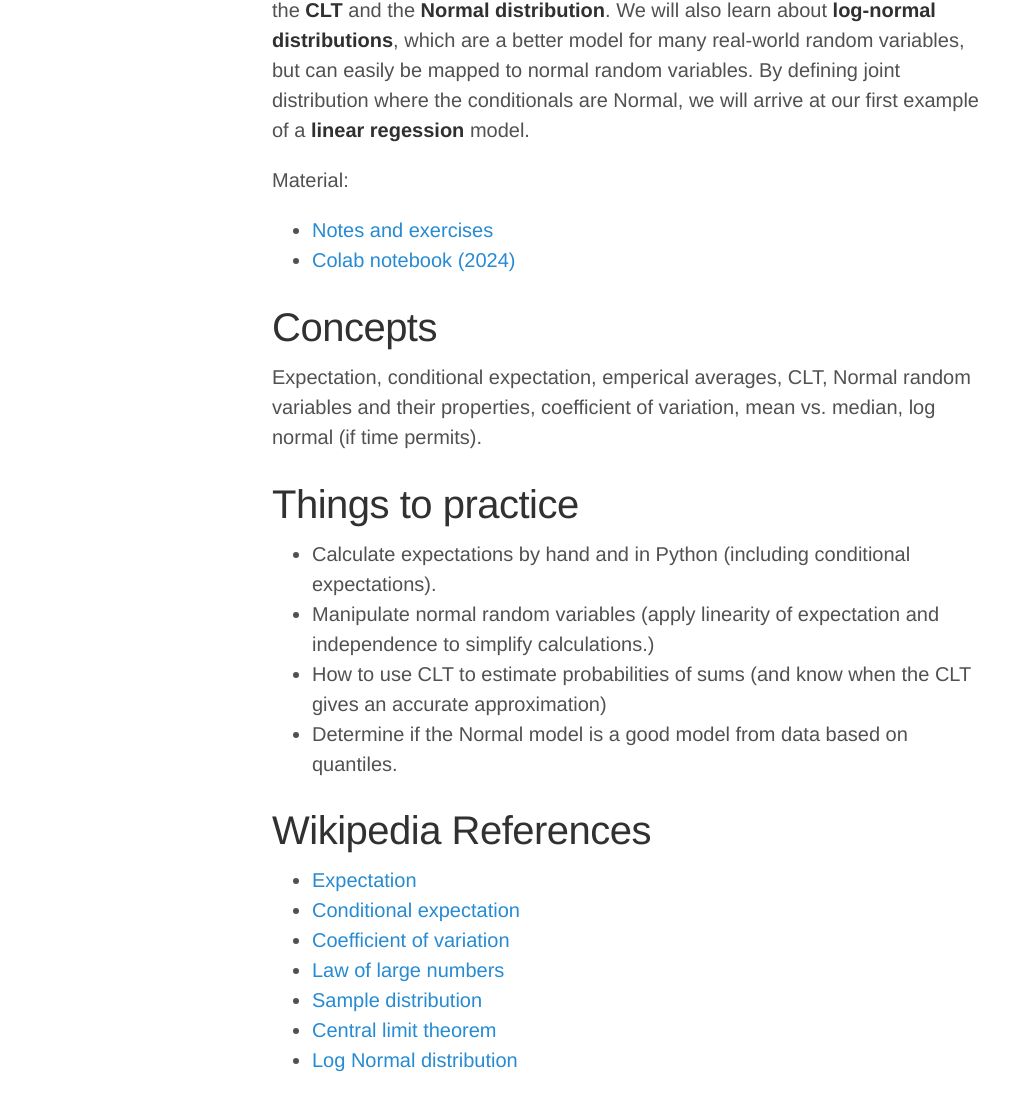
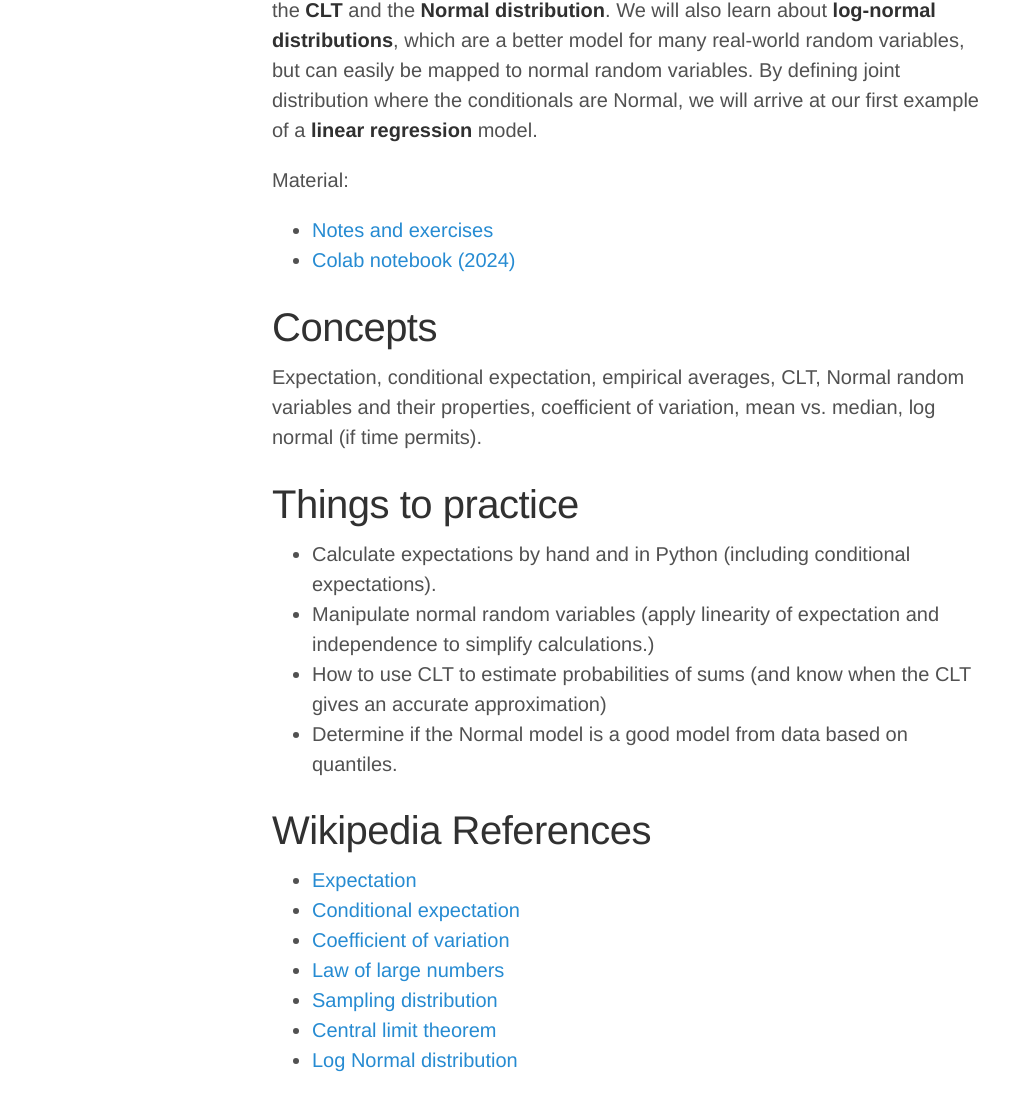
Before and after one commit to elevien/math50_2025, a Jekyll site: the page built from unit2.md, in a window 1280 px wide. Shown: the part 534-1635 px from the top of the page, without its empty margins (8-1028 px from the left). Built offline with Jekyll 4.4.1, drawn with Linux system fonts in a browser that asks for light colours.

Commit message:
unit2: typos

```diff
--- a/unit2.md
+++ b/unit2.md
@@ -7,7 +7,7 @@ bibliography:
 
 # Expectation, Continuous probability, CLT and Normal models
 
-In this section we introduce **expectation**, an operation which takes a random variable and produces a deterministic quantity. The expectation of a random variable can be approximated with **sample averages**, and from them we can infer properties of the model (like parameters). Much of statistics relies on the fact that sample averages approximate expectations, and understanding how well these approximations work is a central goal of statistics. This will motivate us to study the probability distribution of sums of random variables, which leads to the **CLT** and the **Normal distribution**. We will also learn about **log-normal distributions**, which are a better model for many real-world random variables, but can easily be mapped to normal random variables. By defining joint distribution where the conditionals are Normal, we will arrive at our first example of a **linear regession** model.
+In this section we introduce **expectation**, an operation which takes a random variable and produces a deterministic quantity. The expectation of a random variable can be approximated with **sample averages**, and from them we can infer properties of the model (like parameters). Much of statistics relies on the fact that sample averages approximate expectations, and understanding how well these approximations work is a central goal of statistics. This will motivate us to study the probability distribution of sums of random variables, which leads to the **CLT** and the **Normal distribution**. We will also learn about **log-normal distributions**, which are a better model for many real-world random variables, but can easily be mapped to normal random variables. By defining joint distribution where the conditionals are Normal, we will arrive at our first example of a **linear regression** model.
 
 
 Material:
@@ -16,7 +16,7 @@ Material:
 
 # Concepts
 
-Expectation, conditional expectation, emperical averages, CLT, Normal random variables and their properties, coefficient of variation, mean vs. median, log normal (if time permits).
+Expectation, conditional expectation, empirical averages, CLT, Normal random variables and their properties, coefficient of variation, mean vs. median, log normal (if time permits).
 
 # Things to practice
 
@@ -32,6 +32,6 @@ Expectation, conditional expectation, emperical averages, CLT, Normal random var
 - [Conditional expectation](https://en.wikipedia.org/wiki/Conditional_expectation)
 - [Coefficient of variation](https://en.wikipedia.org/wiki/Coefficient_of_variation)
 - [Law of large numbers](https://en.wikipedia.org/wiki/Law_of_large_numbers)
-- [Sample distribution](https://en.wikipedia.org/wiki/Sampling_distribution)
+- [Sampling distribution](https://en.wikipedia.org/wiki/Sampling_distribution)
 - [Central limit theorem](https://en.wikipedia.org/wiki/Central_limit_theorem)
 - [Log Normal distribution](https://en.wikipedia.org/wiki/Log-normal_distribution)
```
